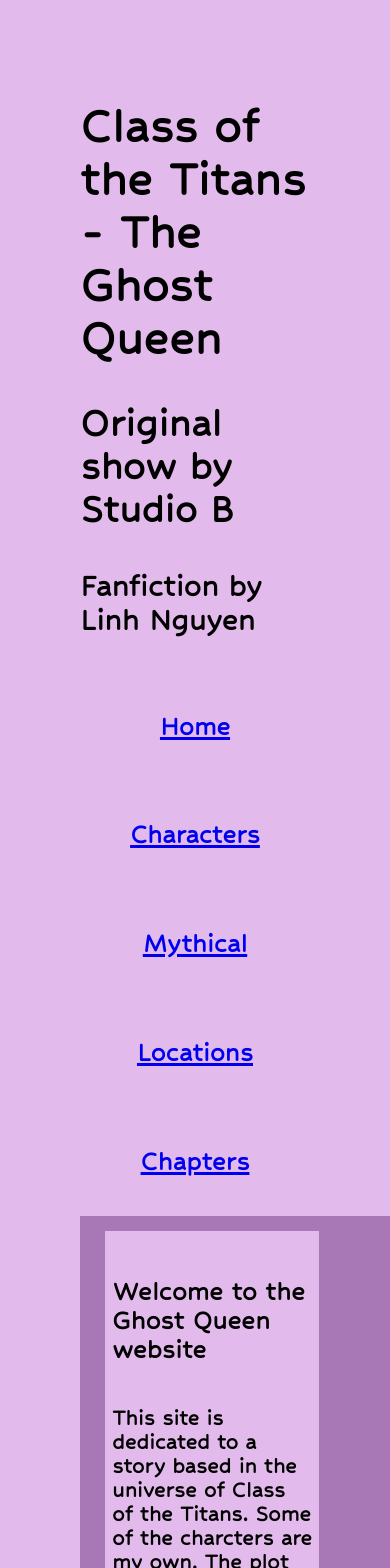
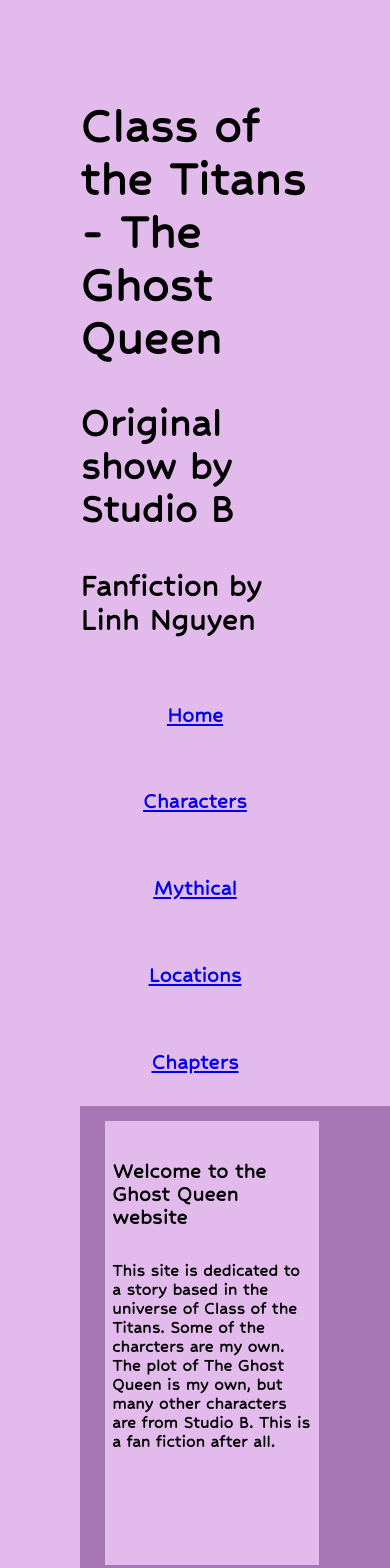
Before and after one commit to ViLinh27/COTT_fanficSite, a React (Create React App) app in the folder fanfic-site/: page / in a window 390 px wide. Shown: the top 1568 px of the page. Built offline with nearby package versions, Linux system fonts and the light colour scheme.

Commit message:
more responsiveness adjustment
with font

```diff
--- a/fanfic-site/src/App.scss
+++ b/fanfic-site/src/App.scss
@@ -360,6 +360,12 @@
     .Welcome-square{
         width:650px;
     }
+    h4{
+        font-size: x-large;
+    }
+    h5{
+        font-size:larger;
+    }
     .chapterlist_container{
         width:650px;
     }
```
